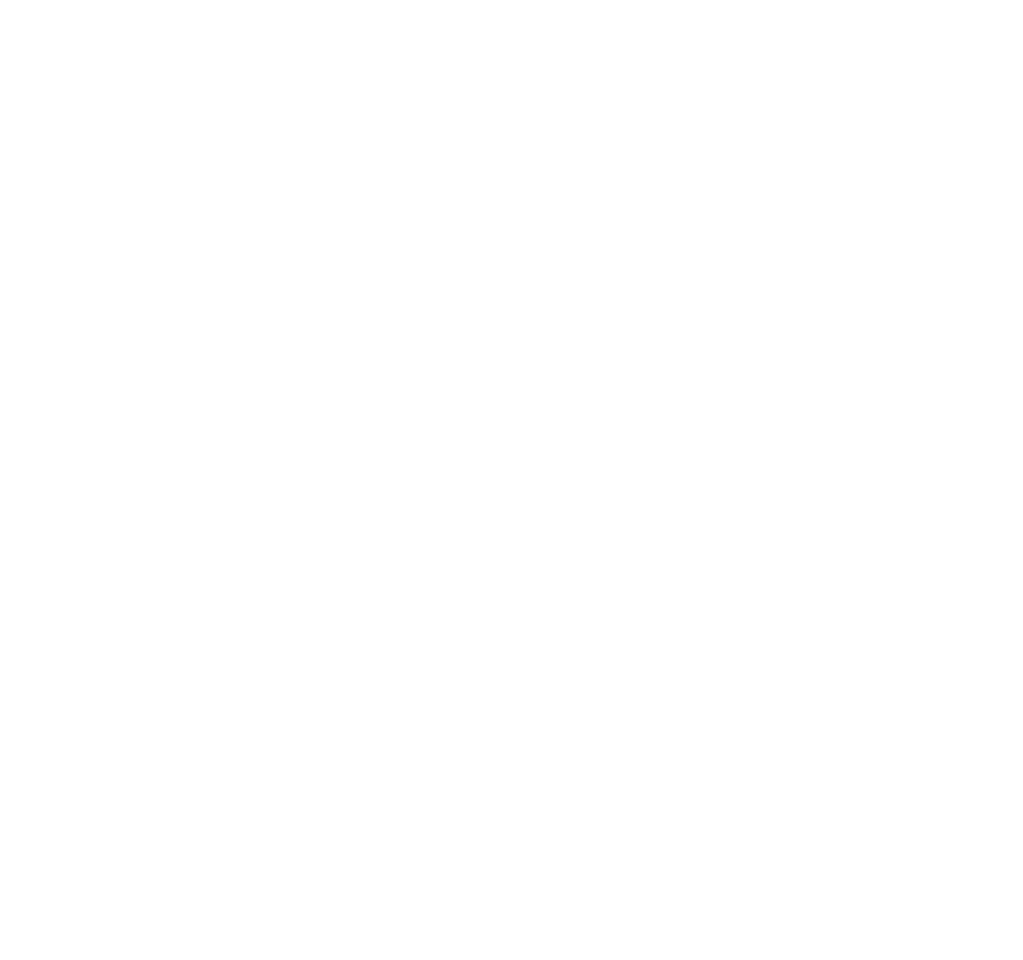
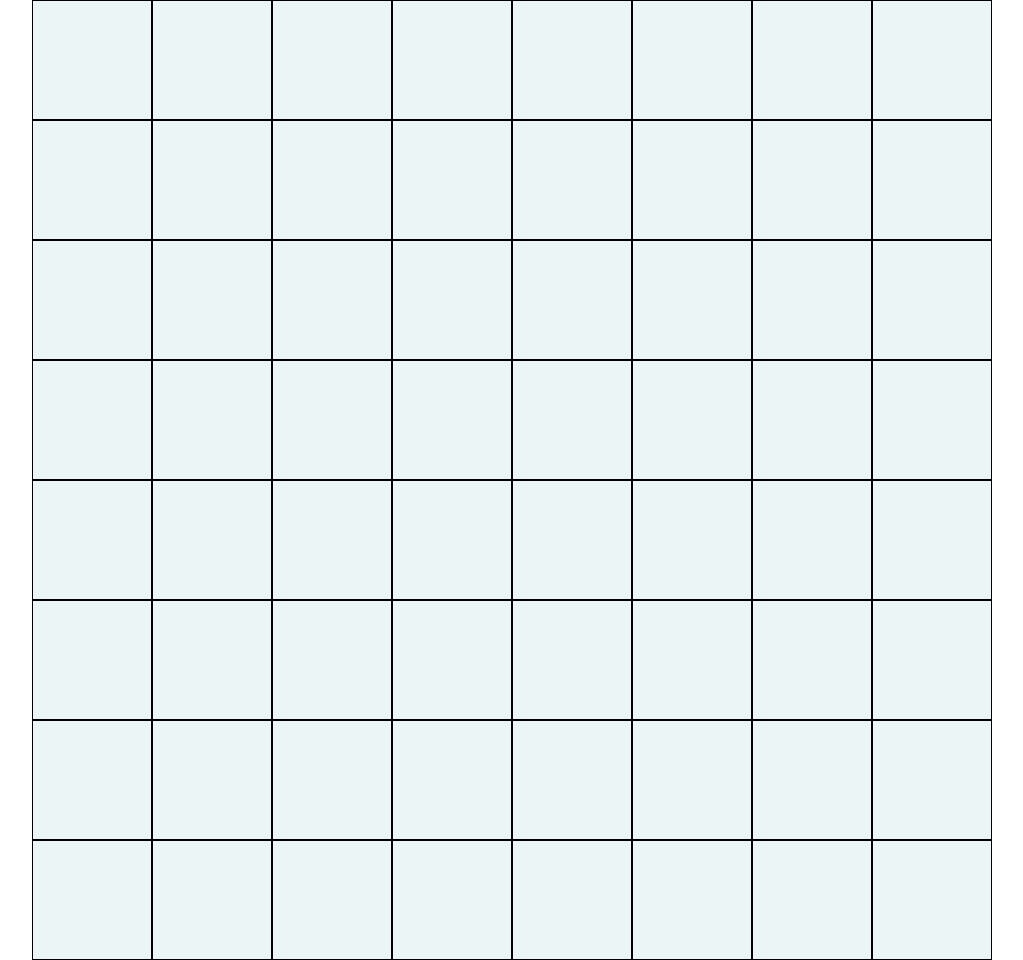
Before and after one commit to dav3white/etch-a-sketch, a plain HTML site: page index.html in a window 1280 px wide. Shown: the whole page, without its empty margins (128-1151 px from the left). Before the commit the page ends 800 px from the top, so only its background shows below. Drawn offline with Linux system fonts and the light colour scheme.

Commit message:
Add css and javascript divs

```diff
--- a/index.html
+++ b/index.html
@@ -1,11 +1,16 @@
 <!DOCTYPE html>
 <html lang="en">
 <head>
+    <link rel="stylesheet" type="text/css" href="styles.css" />
     <meta charset="UTF-8">
     <meta http-equiv="X-UA-Compatible" content="IE=edge">
     <meta name="viewport" content="width=device-width, initial-scale=1.0">
     <title>Odin Project Etch-A-Sketch Assignment</title>
 </head>
 <body>
+    <div id="grid">
+
+    </div>
+    <script src="javascript.js"></script>
 </body>
 </html>
--- a/javascript.js
+++ b/javascript.js
@@ -0,0 +1,9 @@
+// Code goes here
+const grid = document.querySelector('#grid');
+
+for (i=1; i<=64; i++) {
+    const cell = document.createElement('div');
+    cell.id = i;
+    cell.classList.add('cell');
+    grid.appendChild(cell);
+}
--- a/styles.css
+++ b/styles.css
@@ -1 +1,36 @@
 /* Styles go here */
+#grid {
+    display: flex;
+    flex-wrap: wrap;
+    background-color: cornflowerblue;
+    height: 960px;
+    width: 960px;
+}
+
+.cell {
+    background-color: rgb(235, 245, 245);
+    border-style: solid;
+    border-color: black;
+    border-width: 1px;
+    height: calc(12.5% - 2px);
+    width: calc(12.5% - 2px);
+    margin: auto;
+}
+
+.cell:hover {
+    background-color: blue;
+}
+
+html, body {
+    height: 100%;
+}
+
+html {
+    display: table;
+    margin: auto;
+}
+
+body {
+    display: table-cell;
+    vertical-align: middle;
+}
```
